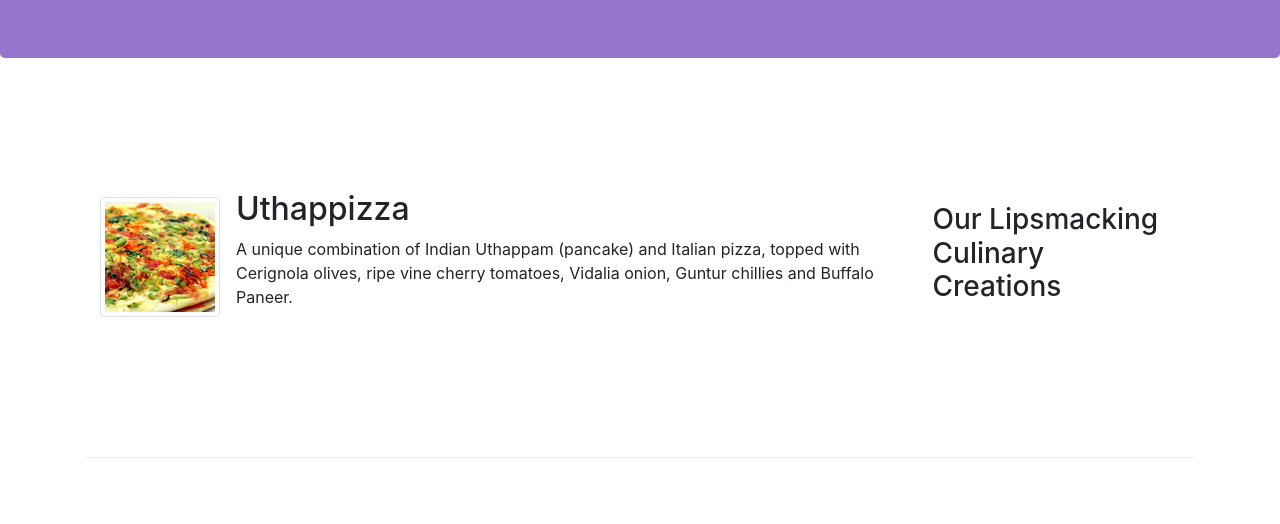
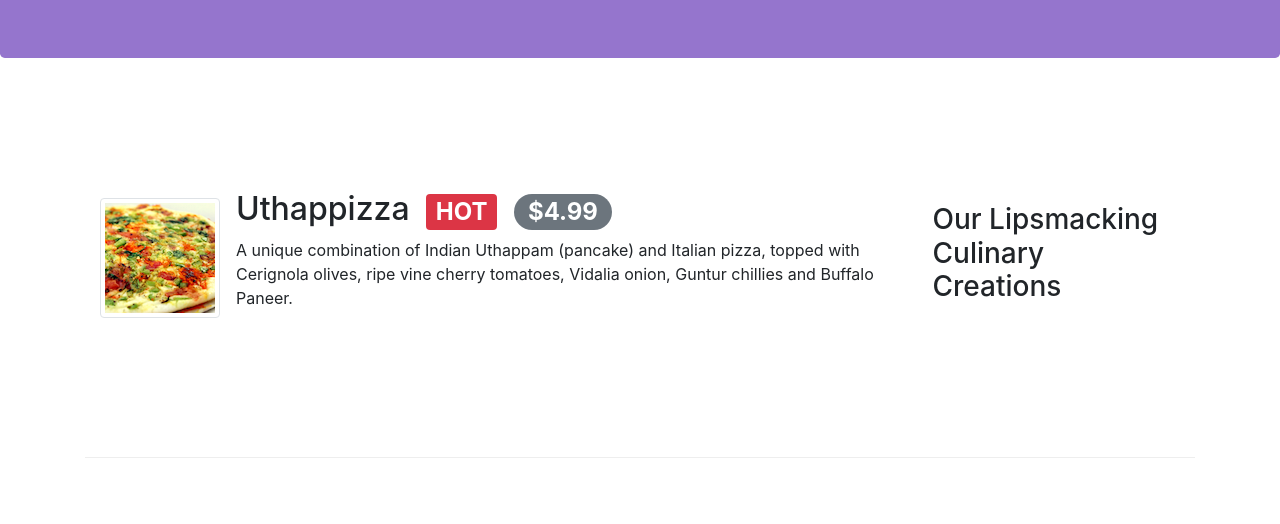
Before and after one commit to charles1717/bootstrap-react-nodejs-practice, a website: page index.html in a window 1280 px wide. Shown: the part 276-800 px from the top of the page. Drawn offline with nearby package versions, Linux system fonts and the light colour scheme.

Commit message:
Alerting Users

```diff
--- a/index.html
+++ b/index.html
@@ -70,8 +70,14 @@
                     <img class="d-flex mr-3 img-thumbnail align-self-center"
                         src="img/uthappizza.png" alt="uthappizza">
                     <div class="media-body">
-                        <h2 class="mt-0">Uthappizza</h2>
-                        <p class="d-none d-sm-block">A unique combination of Indian Uthappam (pancake) and Italian pizza, topped with Cerignola olives, ripe vine cherry tomatoes, Vidalia onion, Guntur chillies and Buffalo Paneer.</p>
+                        <h2 class="mt-0">Uthappizza
+                            <span class="badge badge-danger ml-2">HOT</span>
+                            <span class="badge badge-pill badge-secondary ml-2">$4.99</span>
+                        </h2>
+                        <p class="d-none d-sm-block">A unique combination of Indian Uthappam (pancake)
+                             and Italian pizza, topped with Cerignola olives, ripe vine cherry tomatoes,
+                             Vidalia onion, Guntur chillies and Buffalo Paneer.
+                            </p>
                     </div>
                 </div>
             </div>
@@ -84,7 +90,11 @@
             </div>
             <div class="col col-sm col-md">
                 <h2>Weekend Grand Buffet</h2>
-                <p class="d-none d-sm-block">Featuring mouthwatering combinations with a choice of five different salads, six enticing appetizers, six main entrees and five choicest desserts. Free flowing bubbly and soft drinks. All for just $19.99 per person </p>
+                <p class="d-none d-sm-block">Featuring mouthwatering combinations with a
+                    choice of five different salads, six enticing appetizers, six main entrees
+                    and five choicest desserts. Free flowing bubbly and soft drinks. All for
+                    just $19.99 per person
+                </p>
             </div>
         </div>
 
@@ -99,7 +109,10 @@
                     <div class="media-body">
                         <h2 class="mt-0">Alberto Somayya</h2>
                         <h4>Executive Chef</h4>
-                        <p class="d-none d-sm-block">Award winning three-star Michelin chef with wide International experience having worked closely with whos-who in the culinary world, he specializes in creating mouthwatering Indo-Italian fusion experiences. </p>
+                        <p class="d-none d-sm-block">Award winning three-star Michelin chef with wide
+                            International experience having worked closely with whos-who in the culinary
+                            world, he specializes in creating mouthwatering Indo-Italian fusion experiences.
+                        </p>
                     </div>
                 </div>
             </div>
```
